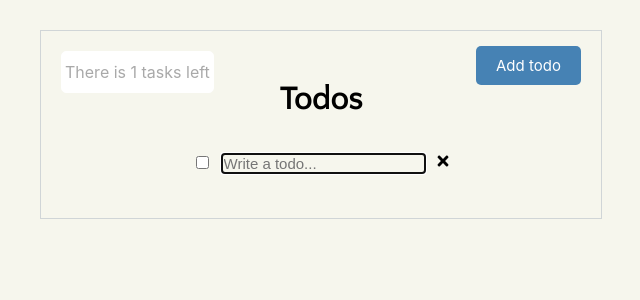
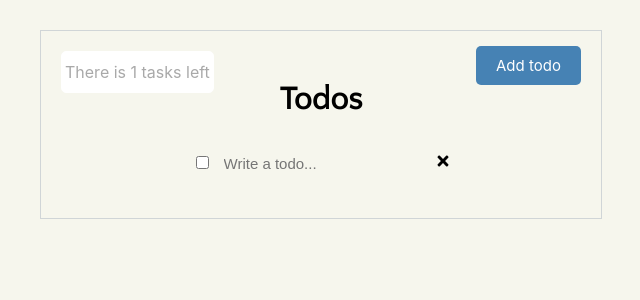
Before and after one commit to jenniejoyness/todo-list-react, a React (Create React App) app: page / in a window 1280 px wide. Shown: the top 300 px of the page, without its empty margins (319-959 px from the left). Built offline with nearby package versions, Linux system fonts and the light colour scheme.

Commit message:
rename to components, add hooks

```diff
--- a/src/App.js
+++ b/src/App.js
@@ -1,7 +1,7 @@
 import './App.css'
-import Header from './classComponents/header/Header'
+import Header from './components/header/Header'
 import React from 'react'
-import Tasks from './classComponents/tasks/Tasks'
+import Tasks from './components/tasksFunction/Tasks'
 
 class App extends React.Component {
 
--- a/src/classComponents/task/Task.jsx
+++ /dev/null
@@ -1,31 +0,0 @@
-import React from 'react';
-import { FaTimes } from 'react-icons/fa'
-
-export const Task = (props) => {
-    return (
-        <div>
-            <input type='checkbox'
-                   onChange={(e) => props.onChange({
-                       id: props.task.id,
-                       property: 'completed',
-                       value: e.currentTarget.checked
-                   })}
-            />
-            <input id='task-input' type='text' autoFocus
-                   placeholder='Write a todo...'
-                   style={props.task.completed ? {textDecorationLine: 'line-through', color: 'gray'}: {}}
-                   value={props.task.text}
-                   onChange={(e) => props.onChange({
-                    id: props.task.id,
-                    property: 'text',
-                    value: e.target.value
-                })}
-                   onKeyDown={(e) =>props.onKeyChange({e, task: props.task})}
-            />
-            <FaTimes onClick={() => props.onDelete(props.task)}/>
-        </div>
-    )
-}
-
-
-export default Task
--- /dev/null
+++ b/src/components/task/Task.jsx
@@ -0,0 +1,55 @@
+import React from 'react';
+import { FaTimes } from 'react-icons/fa'
+
+export const Task = (props) => {
+    return (
+        <div>
+            <input type='checkbox'
+                   onChange={(e) => props.onCheck({
+                       id: props.task.id,
+                       checked: e.currentTarget.checked
+                   })}
+            />
+            <input id='task-input' type='text'
+                   placeholder='Write a todo...'
+                   style={props.task.completed ? {textDecorationLine: 'line-through', color: 'gray'}: {}}
+                   value={props.task.text}
+                   onChange={(e) => props.onChange({
+                    id: props.task.id,
+                    value: e.target.value
+                })}
+                   onKeyDown={(e) =>props.onKeyChange({e, task: props.task})}
+            />
+            <FaTimes onClick={() => props.onDelete(props.task)}/>
+        </div>
+    )
+}
+
+// export const Task = (props) => {
+//     return (
+//         <div>
+//             <input type='checkbox'
+//                    onChange={(e) => props.onChange({
+//                        id: props.task.id,
+//                        property: 'completed',
+//                        value: e.currentTarget.checked
+//                    })}
+//             />
+//             <input id='task-input' type='text' autoFocus
+//                    placeholder='Write a todo...'
+//                    style={props.task.completed ? {textDecorationLine: 'line-through', color: 'gray'}: {}}
+//                    value={props.task.text}
+//                    onChange={(e) => props.onChange({
+//                        id: props.task.id,
+//                        property: 'text',
+//                        value: e.target.value
+//                    })}
+//                    onKeyDown={(e) =>props.onKeyChange({e, task: props.task})}
+//             />
+//             <FaTimes onClick={() => props.onDelete(props.task)}/>
+//         </div>
+//     )
+// }
+
+
+export default Task
--- /dev/null
+++ b/src/components/tasksFunction/Tasks.jsx
@@ -0,0 +1,82 @@
+import Task from '../task/Task'
+import React, {useState} from 'react'
+import Button from '../button/Button'
+
+function Tasks () {
+    const [counter, setCounter] = useState(1)
+    const [taskList, setTaskList] = useState({
+        1: {
+            id: 1,
+            text: '',
+            completed: false
+        }
+    })
+    const [uncompletedLength, setUncompletedLength] = useState(1)
+
+    const onDelete = (task) => {
+        const newTaskList = taskList
+        const newUncompletedLength = task.completed ? uncompletedLength : uncompletedLength - 1
+        delete newTaskList[task.id]
+        setTaskList(newTaskList)
+        setUncompletedLength(newUncompletedLength)
+    }
+
+    const onAdd = () => {
+        const newTaskList = taskList
+        const newUncompletedLength = uncompletedLength + 1
+        const newCounter = counter + 1
+        const id = newCounter
+
+        newTaskList[id] = { id, completed: false, text: '' }
+        setTaskList(newTaskList)
+        setUncompletedLength(newUncompletedLength)
+        setCounter(newCounter)
+    }
+
+    const onChange = ({ id, value }) => {
+        const task = taskList[id]
+        setTaskList({ ...taskList, [id]: {...task, text: value}})
+    }
+
+    const onCheck = ({ id, checked }) => {
+        const newTaskList = taskList
+        newTaskList[id].completed = !taskList[id].completed
+        setTaskList(newTaskList)
+        const newUncompletedLength = checked ? uncompletedLength - 1 : uncompletedLength + 1
+        setUncompletedLength(newUncompletedLength)
+    }
+
+
+
+    const onKeyChange = ({e, task }) => {
+        if (e.key === 'Enter' && task.id === counter) {
+            onAdd()
+        }
+        if (e.key === 'Backspace' && taskList[task.id].text === '') {
+            onDelete(task)
+        }
+    }
+
+    return (
+        <>
+            <div className='task-count'>{uncompletedLength ? `There is ${uncompletedLength} tasks left` : 'Add more todos!' }</div>
+            <Button text='Add todo' onClick={onAdd}/>
+            <div className='todo-container'>
+                {Object.keys(taskList).map(taskId => {
+                    return (
+                        <Task
+                            key={taskId}
+                            task={taskList[taskId]}
+                            onDelete={onDelete}
+                            onChange={onChange}
+                            onCheck={onCheck}
+                            onKeyChange={onKeyChange}
+                        >{taskList[taskId]}</Task>
+                    )
+                })}
+            </div>
+        </>
+    )
+}
+
+export default Tasks
```
Also changed, not shown: src/components/button/Button.jsx (renamed from src/classComponents/button/Button.jsx), src/components/header/Header.jsx (renamed from src/classComponents/header/Header.jsx), src/components/tasksClass/Tasks.jsx (renamed from src/classComponents/tasks/Tasks.jsx).
